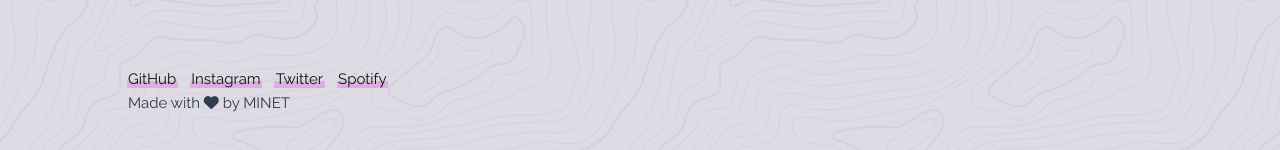
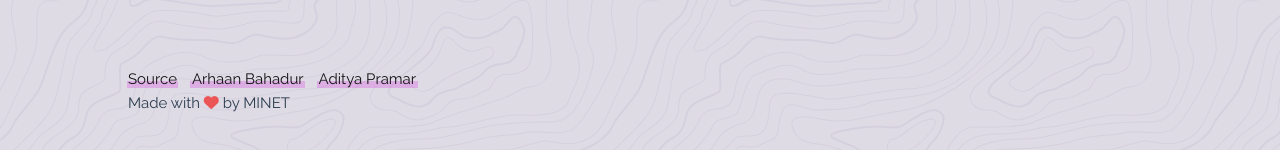
Before and after one commit to arhaanb/cura-web, a Vue app: page / in a window 1280 px wide. Shown: the part 618-768 px from the top of the page. Built offline with nearby package versions, Linux system fonts and the light colour scheme.

Commit message:
add info, update footer links

```diff
--- a/src/App.vue
+++ b/src/App.vue
@@ -18,21 +18,23 @@
         <router-view />
       </transition>
     </main>
-    <footer class="container">
+    <footer class="container noselect">
       <div class="flex">
         <div class="socials">
-          <a href="//github.com/arhaanb" class="link" target="_blank">GitHub</a>
-          <a href="//instagram.com/arhaan_bahadur" class="link" target="_blank">Instagram</a>
-          <a href="//twitter.com/arhaan_bahadur" class="link" target="_blank">Twitter</a>
-          <a href="//open.spotify.com/user/arhaanb" class="link" target="_blank">Spotify</a>
+          <a href="//github.com/arhaanb/cura" class="link" target="_blank">Source</a>
+          <a href="//arhaanb.co" class="link" target="_blank">Arhaan Bahadur</a>
+          <a href="//aditya-pramar.herokuapp.com" class="link" target="_blank">Aditya Pramar</a>
         </div>
-        <h6 class="title">Made with <i class="fa fa-heart"></i> by MINET</h6>
+        <h6 class="title">Made with <i class="fa fa-heart heart"></i> by MINET</h6>
       </div>
     </footer>
   </div>
 </template>
 
 <style>
+.heart {
+	color: rgb(236, 85, 85);
+}
 input,
 textarea {
   font-family: "raleway";
--- a/src/views/About.vue
+++ b/src/views/About.vue
@@ -16,6 +16,8 @@
         <h5>Deaths</h5>
       </div>
     </div>
+    <p class="zero">Last update on: {{info.lastUpdate}}</p>
+    <p class="zero">This data is for the country - India</p>
   </div>
 </template>
 
@@ -39,6 +41,9 @@ export default {
 </script>
 
 <style scoped>
+.zero {
+  margin: 0;
+}
 .data {
   display: flex;
   justify-content: center;
```
